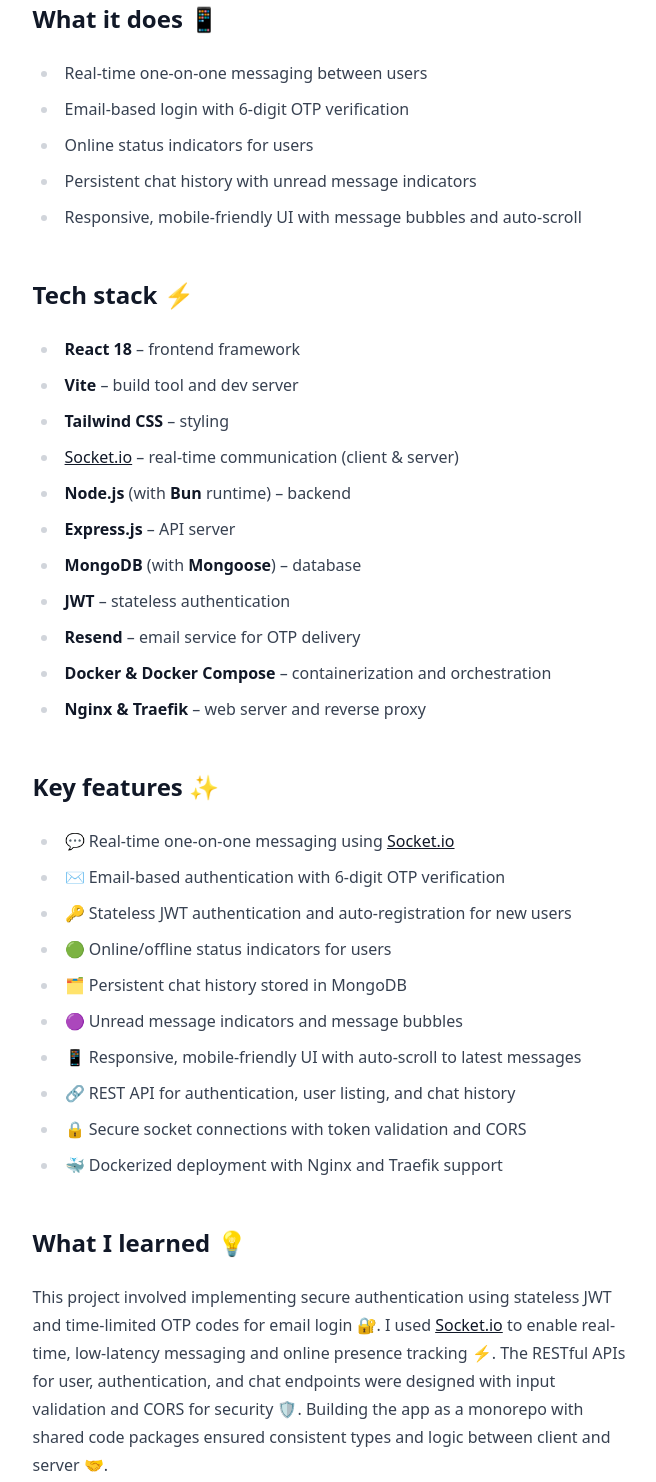
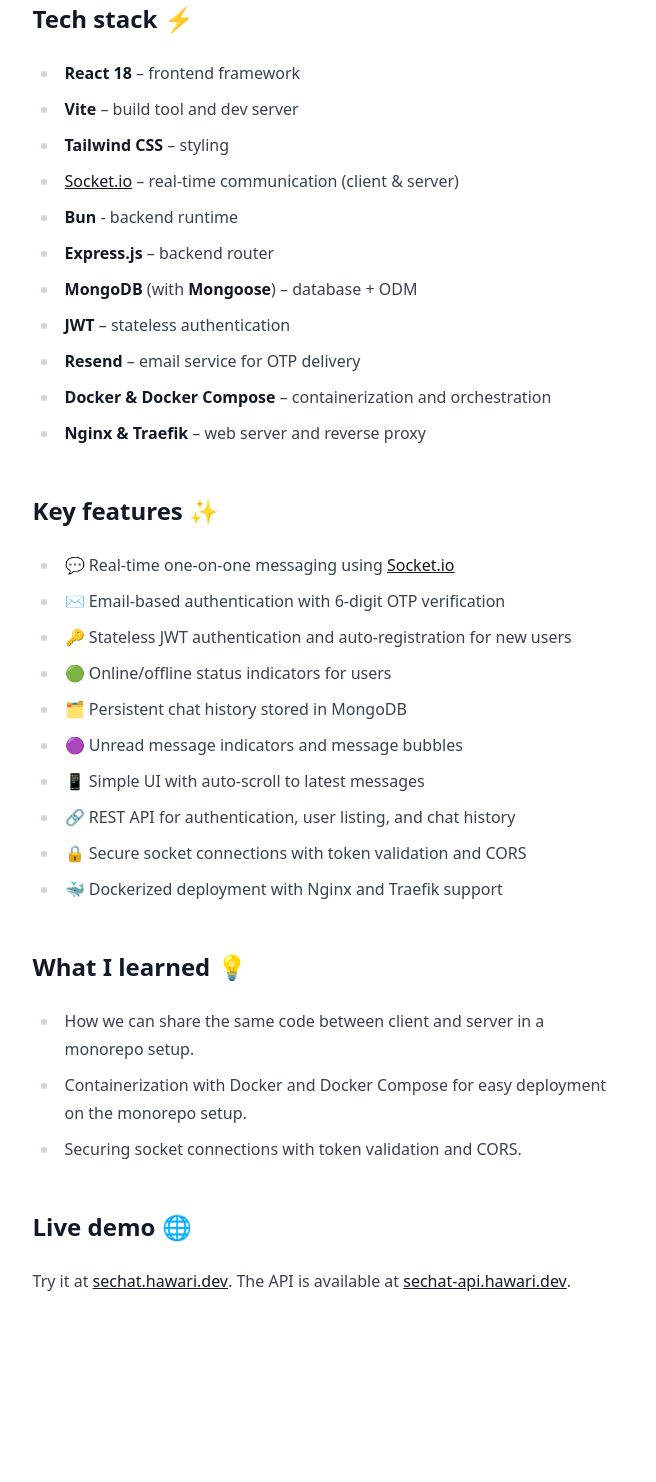
Before and after one commit to fachrihawari/hawari-dev, an Astro site: page /projects/sechat in a window 1280 px wide. Shown: the part 592-2074 px from the top of the page, without its empty margins (310-966 px from the left). After the commit the page ends 1995 px from the top, so only its background shows below. Built offline with nearby package versions, Linux system fonts and the light colour scheme; Astro itself is replaced by a stand-in of ours; no server answers.

Commit message:
Update sechat project metadata and refine project description

```diff
--- a/src/content/projects/sechat.md
+++ b/src/content/projects/sechat.md
@@ -4,7 +4,7 @@
 link: 'https://sechat.hawari.dev'
 github: 'https://github.com/fachrihawari/sechat'
 publishedAt: 2023-12-13
-tags: ['javascript', 'react', 'socket.io', 'nodejs', 'mongodb']
+tags: ['javascript', 'react', 'socket.io', 'bun', 'mongodb']
 ---
 
 
@@ -12,23 +12,15 @@
 
 Sechat is a modern, real-time chat application that enables users to communicate instantly and securely. It features email-based authentication with OTP verification and leverages Socket.io for seamless real-time messaging.
 
-## What it does 📱
-
-- Real-time one-on-one messaging between users
-- Email-based login with 6-digit OTP verification
-- Online status indicators for users
-- Persistent chat history with unread message indicators
-- Responsive, mobile-friendly UI with message bubbles and auto-scroll
-
 ## Tech stack ⚡
 
 - **React 18** – frontend framework
 - **Vite** – build tool and dev server
 - **Tailwind CSS** – styling
 - **Socket.io** – real-time communication (client & server)
-- **Node.js** (with **Bun** runtime) – backend
-- **Express.js** – API server
-- **MongoDB** (with **Mongoose**) – database
+- **Bun** - backend runtime
+- **Express.js** – backend router
+- **MongoDB** (with **Mongoose**) – database + ODM
 - **JWT** – stateless authentication
 - **Resend** – email service for OTP delivery
 - **Docker & Docker Compose** – containerization and orchestration
@@ -42,14 +34,17 @@
 - 🟢 Online/offline status indicators for users
 - 🗂️ Persistent chat history stored in MongoDB
 - 🟣 Unread message indicators and message bubbles
-- 📱 Responsive, mobile-friendly UI with auto-scroll to latest messages
+- 📱 Simple UI with auto-scroll to latest messages
 - 🔗 REST API for authentication, user listing, and chat history
 - 🔒 Secure socket connections with token validation and CORS
 - 🐳 Dockerized deployment with Nginx and Traefik support
 
 ## What I learned 💡
 
-This project involved implementing secure authentication using stateless JWT and time-limited OTP codes for email login 🔐. I used Socket.io to enable real-time, low-latency messaging and online presence tracking ⚡. The RESTful APIs for user, authentication, and chat endpoints were designed with input validation and CORS for security 🛡️. Building the app as a monorepo with shared code packages ensured consistent types and logic between client and server 🤝.
+- How we can share the same code between client and server in a monorepo setup.
+- Containerization with Docker and Docker Compose for easy deployment on the monorepo setup.
+- Securing socket connections with token validation and CORS.
+
 
 ## Live demo 🌐
 
```
